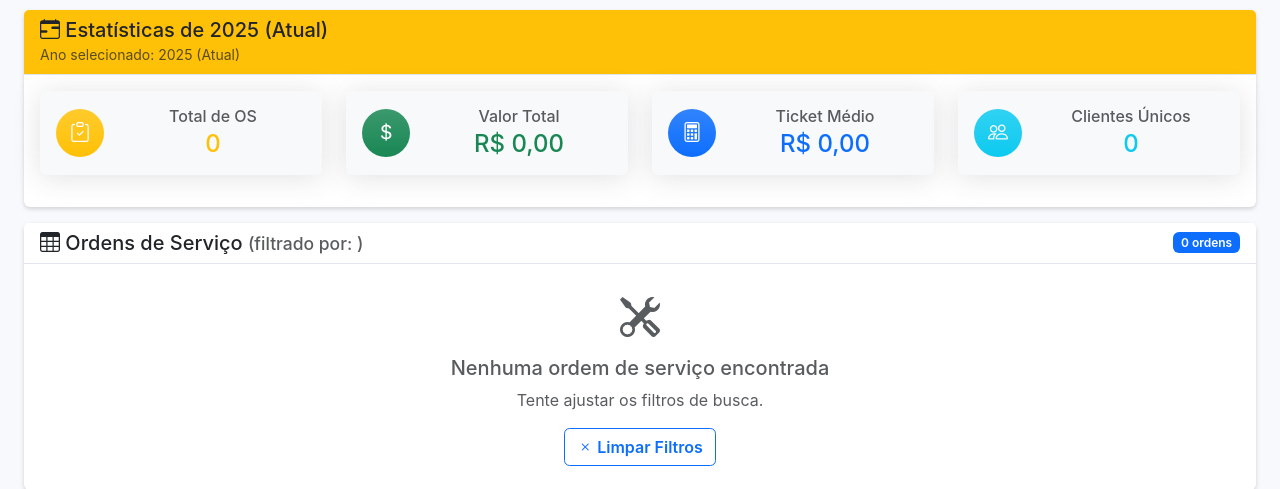
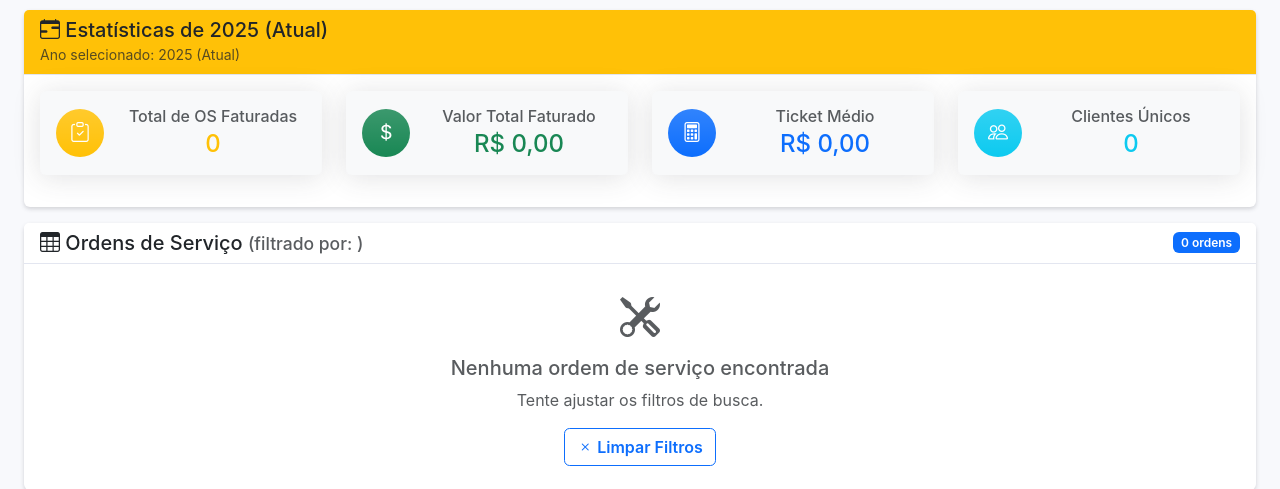
Before and after one commit to renansilva42/financeiro_autentica_ofc, a Flask app: page /services in a window 1280 px wide. Shown: the part 1490-1979 px from the top of the page. Run offline with Flask 3, Linux system fonts and the light colour scheme; data that the repository does not hold is empty.

Commit message:
Ajustei as funções de estatísticas anual, mensal e semanal para considerar apenas ordens de serviço com etapa “60” (faturada)

```diff
--- a/src/app.py
+++ b/src/app.py
@@ -314,6 +314,9 @@ def services():
             all_orders = omie_service.get_all_service_orders()
             print(f"Total de ordens carregadas da API: {len(all_orders)}")
 
+        # Manter apenas ordens de serviço faturadas
+        all_orders = [o for o in all_orders if o.get('Cabecalho', {}).get('cEtapa') == '60']
+
         # Buscar mapeamento de clientes (código -> nome)
         print("Buscando mapeamento de nomes de clientes...")
         try:
@@ -470,7 +473,8 @@ def services():
         # Buscar estatísticas (sem filtro para manter visão geral) com tratamento de erro
         print("Buscando estatísticas de ordens de serviço...")
         try:
-            stats = omie_service.get_service_orders_stats()
+            # Gerar estatísticas utilizando o mesmo conjunto filtrado de ordens para manter consistência
+            stats = omie_service.get_service_orders_stats(orders=all_orders)
         except Exception as e:
             print(f"Erro ao carregar estatísticas: {str(e)}")
             stats = {
@@ -741,6 +745,8 @@ def api_services():
 
         # Buscar todas as ordens de serviço
         orders = omie_service.get_all_service_orders()
+        # Manter apenas ordens de serviço faturadas
+        orders = [o for o in orders if o.get('Cabecalho', {}).get('cEtapa') == '60']
 
         # Buscar mapeamento de clientes
         try:
--- a/src/services/omie_service.py
+++ b/src/services/omie_service.py
@@ -966,11 +966,15 @@ class OmieService:
 
         return all_orders
 
-    def get_service_orders_stats(self) -> dict:
+    def get_service_orders_stats(self, faturada_only: bool = False, orders: Optional[List[dict]] = None) -> dict:
         """Retorna estatísticas das ordens de serviço"""
         try:
             # Buscar todas as ordens com carregamento otimizado
-            orders = self.get_all_service_orders()
+            if orders is None:
+                orders = self.get_all_service_orders()
+            # Se solicitado, manter apenas ordens de serviço faturadas (etapa 60)
+            if faturada_only:
+                orders = [o for o in orders if o.get('Cabecalho', {}).get('cEtapa') == '60']
 
             total_orders = len(orders)
 
@@ -1030,7 +1034,10 @@ class OmieService:
 
                 servicos = order.get("ServicosPrestados", [])
 
-                for i, servico in enumerate(servicos):
+                # Conjunto auxiliar para evitar contagem duplicada da mesma OS para o mesmo tipo de serviço
+                counted_keys = set()
+
+                for servico in servicos:
                     # Usar código do serviço (nCodServico) para buscar o nome real
                     service_code = servico.get("nCodServico", "")
                     service_desc = servico.get("cDescServ", "").strip()
@@ -1044,14 +1051,17 @@ class OmieService:
                     else:
                         service_type = "Não informado"
 
-                    # Calcular valor específico do item de serviço
+                    # Identificador único para OS + tipo de serviço
+                    unique_key = f"{order_code}_{service_type}"
+
+                    # Calcular valor específico do item de serviço (sempre somado)
                     quantidade = float(servico.get("nQtde", 1))
                     valor_unitario = float(servico.get("nValUnit", 0))
                     valor_desconto = float(servico.get("nValorDesconto", 0))
                     valor_acrescimos = float(servico.get("nValorAcrescimos", 0))
                     service_value = (quantidade * valor_unitario) - valor_desconto + valor_acrescimos
 
-                    # Contagem simples por tipo de serviço
+                    # Contagem simples por tipo de serviço (continua item-a-item)
                     service_types[service_type] = service_types.get(service_type, 0) + 1
 
                     # Breakdown detalhado por serviço e status
@@ -1064,20 +1074,25 @@ class OmieService:
                             'etapa_00': {'count': 0, 'value': 0}
                         }
 
-                    # Incrementar totais
-                    service_breakdown[service_type]['total_count'] += 1
+                    # Incrementar totais (apenas uma vez por OS/tipo para contagem de OS)
+                    if unique_key not in counted_keys:
+                        service_breakdown[service_type]['total_count'] += 1
+                        counted_keys.add(unique_key)
+
+                    # Valor total sempre acumulado (pode ter múltiplos itens)
                     service_breakdown[service_type]['total_value'] += service_value
 
-                    # Classificar por status
-                    if order_status == "60":  # Faturada
-                        service_breakdown[service_type]['faturada']['count'] += 1
-                        service_breakdown[service_type]['faturada']['value'] += service_value
-                    elif order_status == "10":  # Pendente
-                        service_breakdown[service_type]['pendente']['count'] += 1
-                        service_breakdown[service_type]['pendente']['value'] += service_value
-                    elif order_status == "00":  # Etapa 00
-                        service_breakdown[service_type]['etapa_00']['count'] += 1
-                        service_breakdown[service_type]['etapa_00']['value'] += service_value
+                    # Classificar por status (apenas uma vez por OS/tipo)
+                    if unique_key not in counted_keys:  # já adicionado acima
+                        if order_status == "60":  # Faturada
+                            service_breakdown[service_type]['faturada']['count'] += 1
+                            service_breakdown[service_type]['faturada']['value'] += service_value
+                        elif order_status == "10":  # Pendente
+                            service_breakdown[service_type]['pendente']['count'] += 1
+                            service_breakdown[service_type]['pendente']['value'] += service_value
+                        elif order_status == "00":  # Etapa 00
+                            service_breakdown[service_type]['etapa_00']['count'] += 1
+                            service_breakdown[service_type]['etapa_00']['value'] += service_value
 
             # Adicionar serviços cadastrados que não têm ordens (para mostrar todos os 16 serviços)
             for service_code, service_name in service_name_mapping.items():
@@ -1472,7 +1487,7 @@ class OmieService:
                     try:
                         # Extrair ano da data (formato dd/mm/yyyy)
                         year = date_str.split("/")[2]  # yyyy
-                        if year == year_filter:
+                        if year == year_filter and cabecalho.get("cEtapa") == "60":
                             filtered_orders.append(order)
                     except:
                         pass
@@ -1539,7 +1554,7 @@ class OmieService:
                     try:
                         # Extrair mês/ano da data (formato dd/mm/yyyy)
                         month_year = "/".join(date_str.split("/")[1:])  # mm/yyyy
-                        if month_year == month_filter:
+                        if month_year == month_filter and cabecalho.get("cEtapa") == "60":
                             filtered_orders.append(order)
                     except:
                         pass
@@ -1622,7 +1637,7 @@ class OmieService:
                         order_date = datetime(int(year), int(month), int(day))
 
                         # Verificar se a data está dentro da semana
-                        if start_date <= order_date <= end_date:
+                        if start_date <= order_date <= end_date and cabecalho.get("cEtapa") == "60":
                             filtered_orders.append(order)
                     except:
                         pass
--- a/src/templates/services.html
+++ b/src/templates/services.html
@@ -917,7 +917,7 @@
                                             </div>
                                         </div>
                                         <div class="flex-grow-1 ms-3">
-                                            <h6 class="text-muted mb-1">Total de OS</h6>
+                                            <h6 class="text-muted mb-1">Total de OS Faturadas</h6>
                                             <h4 class="mb-0 text-warning">{{ yearly_stats.total_orders }}</h4>
                                         </div>
                                     </div>
@@ -935,7 +935,7 @@
                                             </div>
                                         </div>
                                         <div class="flex-grow-1 ms-3">
-                                            <h6 class="text-muted mb-1">Valor Total</h6>
+                                            <h6 class="text-muted mb-1">Valor Total Faturado</h6>
                                             <h4 class="mb-0 text-success">{{ yearly_stats.total_value | format_currency }}</h4>
                                         </div>
                                     </div>
@@ -1008,7 +1008,7 @@
                                             </div>
                                         </div>
                                         <div class="flex-grow-1 ms-3">
-                                            <h6 class="text-muted mb-1">Total de OS</h6>
+                                            <h6 class="text-muted mb-1">Total de OS Faturadas</h6>
                                             <h4 class="mb-0 text-info">{{ weekly_stats.total_orders }}</h4>
                                         </div>
                                     </div>
@@ -1026,7 +1026,7 @@
                                             </div>
                                         </div>
                                         <div class="flex-grow-1 ms-3">
-                                            <h6 class="text-muted mb-1">Valor Total</h6>
+                                            <h6 class="text-muted mb-1">Valor Total Faturado</h6>
                                             <h4 class="mb-0 text-success">{{ weekly_stats.total_value | format_currency }}</h4>
                                         </div>
                                     </div>
@@ -1098,7 +1098,7 @@
                                             </div>
                                         </div>
                                         <div class="flex-grow-1 ms-3">
-                                            <h6 class="text-muted mb-1">Total de OS</h6>
+                                            <h6 class="text-muted mb-1">Total de OS Faturadas</h6>
                                             <h4 class="mb-0 text-primary">{{ monthly_stats.total_orders }}</h4>
                                         </div>
                                     </div>
@@ -1116,7 +1116,7 @@
                                             </div>
                                         </div>
                                         <div class="flex-grow-1 ms-3">
-                                            <h6 class="text-muted mb-1">Valor Total</h6>
+                                            <h6 class="text-muted mb-1">Valor Total Faturado</h6>
                                             <h4 class="mb-0 text-success">{{ monthly_stats.total_value | format_currency }}</h4>
                                         </div>
                                     </div>
```
